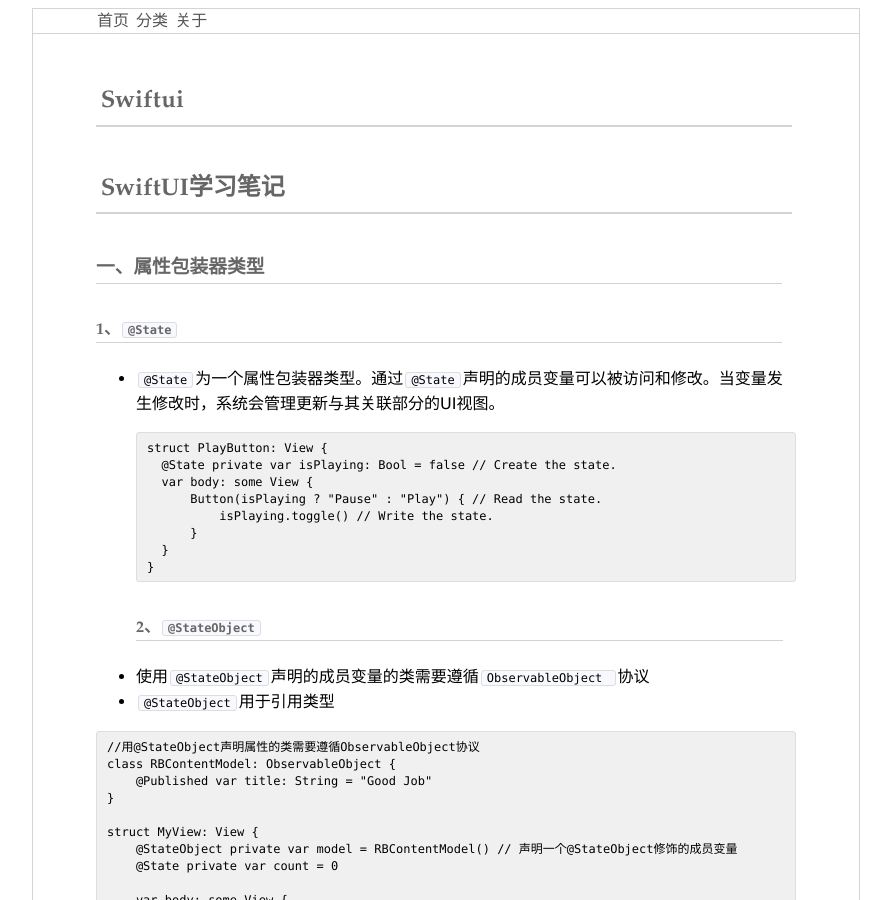
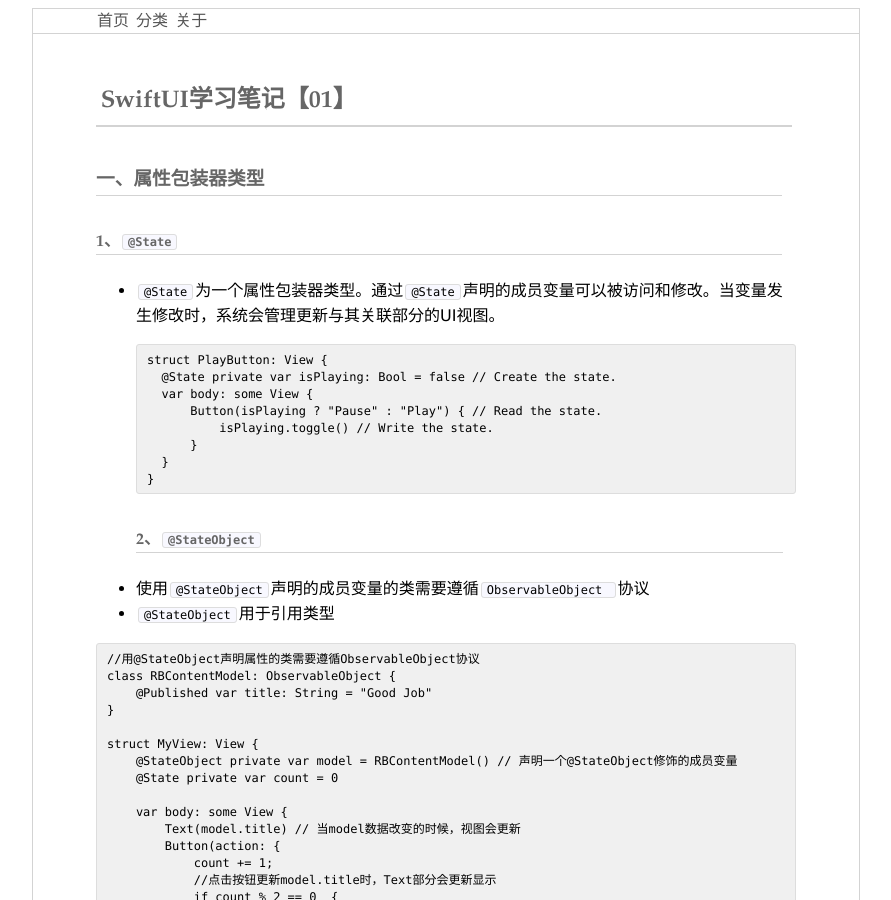
Before and after one commit to RunzhuZhao/RunzhuZhao.github.io, a Jekyll site: the page built from _posts/2023-03-15-SwiftUI.md, in a window 1280 px wide and 900 px high. Shown: the whole window, without its empty margins (194-1085 px from the left). Built offline with Jekyll 4.4.1, drawn with Linux system fonts in a browser that asks for light colours; our own code applies the rules of GitHub Pages for plain Markdown files; comment, search, counter and statistics services are not loaded; some of the changed lines change nothing that is shown.

Commit message:
Update 2023-03-15-SwiftUI.md

```diff
--- a/_posts/2023-03-15-SwiftUI.md
+++ b/_posts/2023-03-15-SwiftUI.md
@@ -1,4 +1,10 @@
-## SwiftUI学习笔记
+---
+layout: post
+title: SwiftUI学习笔记【01】
+categories: SwiftUI
+description: SwiftUI学习与开发实践笔记记录
+keywords: SwiftUI、Swift
+---
 ### 一、属性包装器类型
 #### 1、`@State`
 * `@State`为一个属性包装器类型。通过`@State`声明的成员变量可以被访问和修改。当变量发生修改时，系统会管理更新与其关联部分的UI视图。
```
